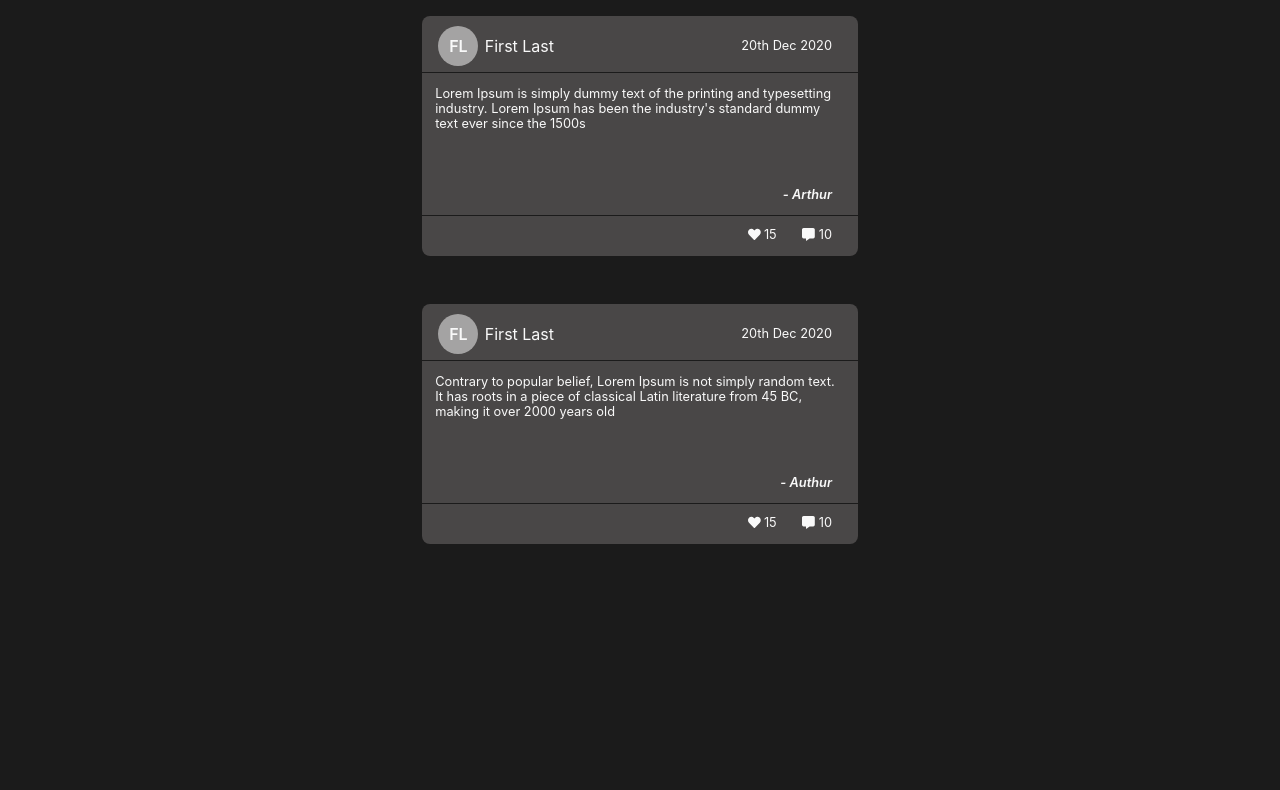
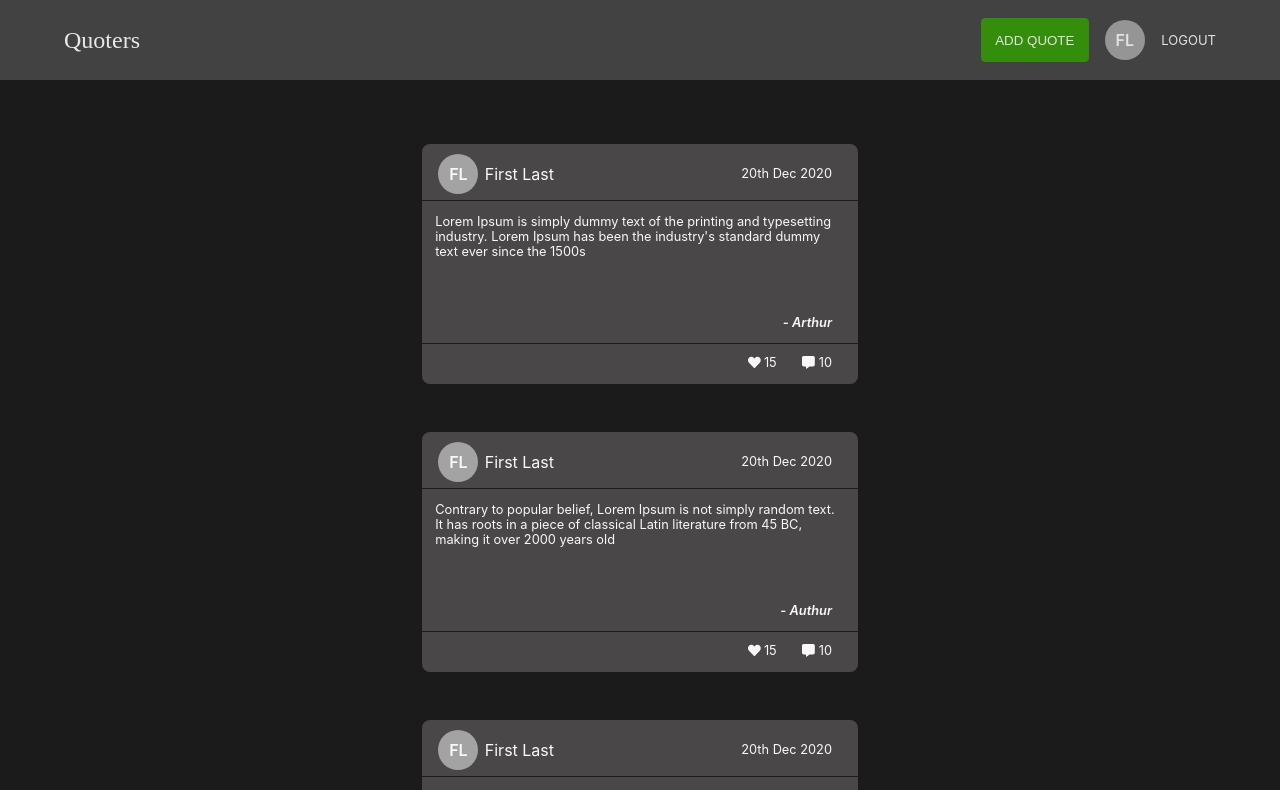
Before and after one commit to meddyrainzo/quoters_react, a React (Create React App) app: page / in a window 1280 px wide. Shown: the top 790 px of the page. Built offline with nearby package versions, Linux system fonts and the light colour scheme.

Commit message:
Created a sticky header

```diff
--- a/src/components/App.scss
+++ b/src/components/App.scss
@@ -1 +1,5 @@
 @import '../base';
+
+.content {
+  padding-top: 8rem;
+}
--- a/src/components/App.tsx
+++ b/src/components/App.tsx
@@ -1,11 +1,15 @@
 import React, { FC } from 'react';
 import './App.scss';
+import Header from './header/Header';
 import QuoteList from './quote/QuoteList';
 
 const App: FC = () => {
   return (
     <div>
-      <QuoteList />
+      <Header />
+      <div className='content'>
+        <QuoteList />
+      </div>
     </div>
   );
 };
--- /dev/null
+++ b/src/components/header/Header.scss
@@ -0,0 +1,54 @@
+@import '../../base';
+
+.header-container {
+  min-height: 10vh;
+  width: 100%;
+  position: fixed;
+  top: 0;
+  background-color: $dark;
+  align-items: center;
+  opacity: 90%;
+  display: flex;
+  justify-content: space-between;
+}
+
+.title {
+  font-family: 'Brush Script MT', 'Brush Script Std', cursive;
+  font-size: 1.5em;
+  color: white;
+  margin-left: 5vw;
+}
+
+.header-menu {
+  display: flex;
+  align-items: center;
+  margin-right: 5vw;
+}
+
+.add-quote-button {
+  background-color: #389c0a;
+  border: 1px solid #389c0a;
+  text-transform: uppercase;
+  border-radius: 4px;
+  color: $light;
+  padding: 1em;
+  cursor: pointer;
+  &:hover {
+    opacity: 80%;
+  }
+}
+
+.menu-text {
+  color: $light;
+  cursor: pointer;
+  text-decoration: none;
+  text-transform: uppercase;
+  font-size: small;
+  margin-left: 0.8vw;
+}
+
+@media (max-width: 375px) {
+  .add-quote-button {
+    padding: 0.8em;
+  }
+}
--- /dev/null
+++ b/src/components/header/Header.tsx
@@ -0,0 +1,25 @@
+import React, { FC } from 'react';
+import ProfileImage from '../profile/ProfileImage';
+
+import './Header.scss';
+
+const Header: FC = () => {
+  const initials = 'FL';
+
+  return (
+    <div className='header-container'>
+      <div className='title'>
+        <span>Quoters</span>
+      </div>
+      <div className='header-menu'>
+        <button className='add-quote-button'>Add quote</button>
+        <ProfileImage initials={initials} />
+        <a href='#' className='menu-text'>
+          logout
+        </a>
+      </div>
+    </div>
+  );
+};
+
+export default Header;
--- /dev/null
+++ b/src/components/profile/ProfileImage.scss
@@ -0,0 +1,15 @@
+@import '../../base';
+
+.profile-picture {
+  border-radius: 50%;
+  font-weight: 600;
+  color: $light;
+  height: 5vh;
+  width: 5vh;
+  margin: 0 0.4em 0 1em;
+  background-color: rgba(255, 255, 255, 0.5);
+  display: flex;
+  align-items: center;
+  justify-content: center;
+  cursor: pointer;
+}
--- /dev/null
+++ b/src/components/profile/ProfileImage.tsx
@@ -0,0 +1,13 @@
+import React, { FC } from 'react';
+
+import './ProfileImage.scss';
+
+type ProfileImageProps = {
+  initials: string;
+};
+
+const ProfileImage: FC<ProfileImageProps> = (props: ProfileImageProps) => {
+  return <div className='profile-picture'>{props.initials}</div>;
+};
+
+export default ProfileImage;
--- a/src/components/quote/Quote.scss
+++ b/src/components/quote/Quote.scss
@@ -33,20 +33,14 @@
   }
 }
 
+@media (max-width: 736px) {
+  .quote-container {
+    width: 90vw;
+  }
+}
+
 .user-profile-wrapper {
   display: flex;
-}
-
-.profile-picture {
-  border-radius: 50%;
-  font-weight: 600;
-  height: 5vh;
-  width: 5vh;
-  margin: 0 0.4em 0 1em;
-  background-color: rgba(255, 255, 255, 0.5);
-  display: flex;
-  align-items: center;
-  justify-content: center;
 }
 
 .user-name {
--- a/src/components/quote/Quote.tsx
+++ b/src/components/quote/Quote.tsx
@@ -1,9 +1,10 @@
 import React, { FC } from 'react';
 import { faCommentAlt, faHeart } from '@fortawesome/free-solid-svg-icons';
 import { FontAwesomeIcon } from '@fortawesome/react-fontawesome';
-import { nameAbbreviator } from '../../utils/nameAbbreviator';
+import { nameAbbreviator } from '../../utils/nameInitialsCreator';
 import { SingleQuote } from './models/singleQuote';
 import './Quote.scss';
+import ProfileImage from '../profile/ProfileImage';
 
 const Quote: FC<SingleQuote> = (singleQuote: SingleQuote) => {
   const { firstname, lastname } = singleQuote.postedBy;
@@ -15,13 +16,13 @@ const Quote: FC<SingleQuote> = (singleQuote: SingleQuote) => {
     numberOfLikes,
   } = singleQuote;
 
+  const initials = nameAbbreviator(firstname, lastname);
+
   return (
     <div className='quote-container'>
       <div className='quote-container-header'>
         <div className='user-profile-wrapper'>
-          <div className='profile-picture'>
-            {nameAbbreviator(firstname, lastname)}
-          </div>
+          <ProfileImage initials={initials} />
           <div className='user-name'>{`${firstname} ${lastname}`}</div>
         </div>
         <div className='posted-on'>{postedOn}</div>
--- a/src/fake-server/sampleQuotes.ts
+++ b/src/fake-server/sampleQuotes.ts
@@ -25,6 +25,59 @@ const sampleQuotes = [
     numberOfLikes: 15,
     likedByYou: false,
   },
+
+  {
+    id: '456778',
+    quote:
+      'Contrary to popular belief, Lorem Ipsum is not simply random text. \
+         It has roots in a piece of classical Latin literature from 45 BC, \
+         making it over 2000 years old',
+    author: 'Authur',
+    postedBy: { firstname: 'First', lastname: 'Last' },
+    postedOn: '20th Dec 2020',
+    numberOfComments: 10,
+    numberOfLikes: 15,
+    likedByYou: false,
+  },
+  {
+    id: '4445ff',
+    quote:
+      'Contrary to popular belief, Lorem Ipsum is not simply random text. \
+         It has roots in a piece of classical Latin literature from 45 BC, \
+         making it over 2000 years old',
+    author: 'Authur',
+    postedBy: { firstname: 'First', lastname: 'Last' },
+    postedOn: '20th Dec 2020',
+    numberOfComments: 10,
+    numberOfLikes: 15,
+    likedByYou: false,
+  },
+  {
+    id: 'fs04523',
+    quote:
+      'Contrary to popular belief, Lorem Ipsum is not simply random text. \
+         It has roots in a piece of classical Latin literature from 45 BC, \
+         making it over 2000 years old',
+    author: 'Authur',
+    postedBy: { firstname: 'First', lastname: 'Last' },
+    postedOn: '20th Dec 2020',
+    numberOfComments: 10,
+    numberOfLikes: 15,
+    likedByYou: false,
+  },
+  {
+    id: 'ddkt053',
+    quote:
+      'Contrary to popular belief, Lorem Ipsum is not simply random text. \
+         It has roots in a piece of classical Latin literature from 45 BC, \
+         making it over 2000 years old',
+    author: 'Authur',
+    postedBy: { firstname: 'First', lastname: 'Last' },
+    postedOn: '20th Dec 2020',
+    numberOfComments: 10,
+    numberOfLikes: 15,
+    likedByYou: false,
+  },
 ];
 
 export default sampleQuotes;
```
Also changed, not shown: src/utils/nameInitialsCreator.ts (renamed from src/utils/nameAbbreviator.ts), 1 other file (tests, documents, lock files or other folders).
